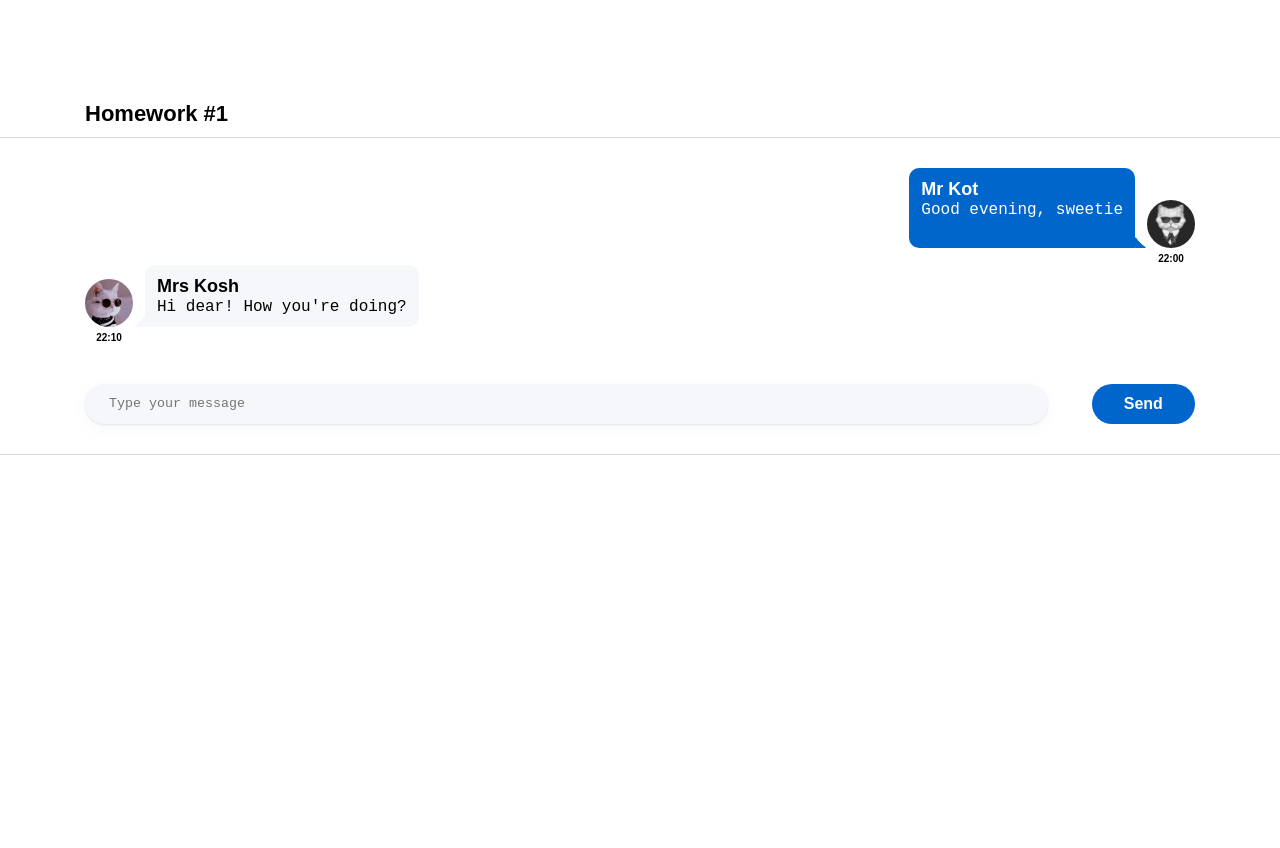
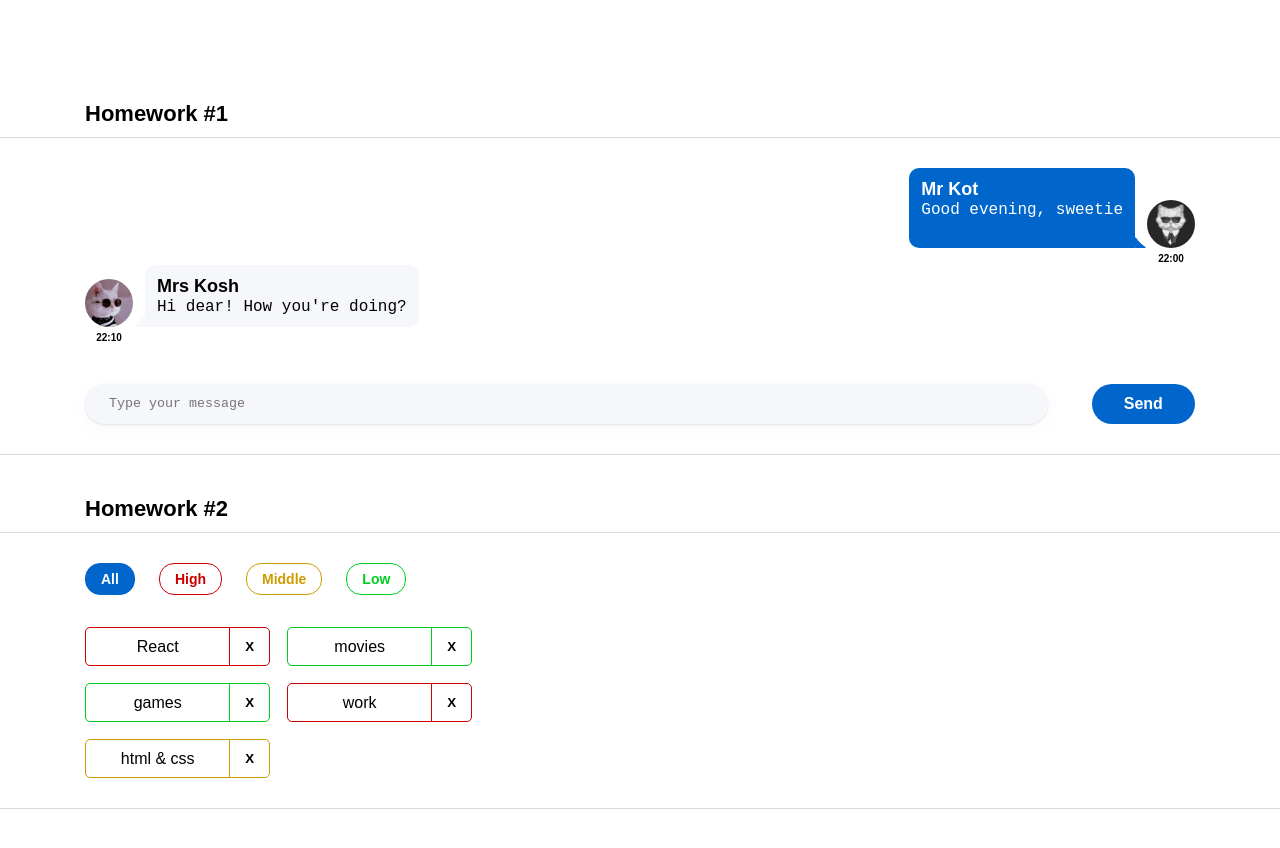
Before and after one commit to MorozovaAN/tasks-with-autotests, a React (Create React App) app: page / in a window 1280 px wide. Shown: the top 848 px of the page. Before the commit the page ends 800 px from the top, so only its background shows below. Built offline with nearby package versions, Linux system fonts and the light colour scheme.

Commit message:
feat: add hw02 solution

```diff
--- a/src/s1-main/App.module.css
+++ b/src/s1-main/App.module.css
@@ -11,6 +11,7 @@
 .hwBorder {
   border-top: 1px solid #d9d9d9;
   border-bottom: 1px solid #d9d9d9;
+  margin-bottom: 40px;
 }
 .hwTitle {
   max-width: 1140px;
--- a/src/s1-main/App.tsx
+++ b/src/s1-main/App.tsx
@@ -1,13 +1,14 @@
 import React from 'react'
 import s from './App.module.css'
 import HW1 from '../s2-homeworks/hw01/HW1'
+import HW2 from "../s2-homeworks/hw02/HW2";
 
 function App() {
     return (
         <div className={s.App}>
             <HW1/>
+            <HW2/>
             {/*раскомментировать по ходу выполнения*/}
-            {/*<HW2/>*/}
             {/*<HW3/>*/}
             {/*<HW4/>*/}
 
--- a/src/s2-homeworks/hw02/HW2.tsx
+++ b/src/s2-homeworks/hw02/HW2.tsx
@@ -17,46 +17,47 @@
 * */
 
 // types
-export type AffairPriorityType = any // need to fix any
+export type AffairPriorityType = 'high' | 'low' | 'middle'; // need to fix any
 export type AffairType = {
-    _id: any // need to fix any
-    name: any // need to fix any
+    _id: number // need to fix any
+    name: string // need to fix any
     priority: AffairPriorityType
 }
 export type FilterType = 'all' | AffairPriorityType
 
 // constants
-const defaultAffairs: any = [ // need to fix any
+const defaultAffairs: AffairType[] = [ // need to fix any
     {_id: 1, name: 'React', priority: 'high'}, // студенты могут изменить содержимое name и количество элементов в массиве, ...priority не менять!
-    {_id: 2, name: 'anime', priority: 'low'},
+    {_id: 2, name: 'movies', priority: 'low'},
     {_id: 3, name: 'games', priority: 'low'},
     {_id: 4, name: 'work', priority: 'high'},
     {_id: 5, name: 'html & css', priority: 'middle'},
 ]
 
 // pure helper functions
-export const filterAffairs = (affairs: any, filter: any): any => { // need to fix any
-
-
-    return affairs // need to fix
+export const filterAffairs = (affairs: AffairType[], filter: FilterType): AffairType[] => {
+    if(filter === "high") return affairs.filter((a) => a.priority === "high")
+    if(filter === "middle") return affairs.filter((a) => a.priority === "middle")
+    if(filter === "low") return affairs.filter((a) => a.priority === "low")
+    return affairs
 }
-export const deleteAffair = (affairs: any, _id: any): any => { // need to fix any
-
-    return affairs // need to fix
+export const deleteAffair = (affairs: AffairType[], _id: number): AffairType[] => {
+    return affairs.filter((a) => a._id !== _id)
 }
 
 function HW2() {
-    const [affairs, setAffairs] = useState<any>(defaultAffairs) // need to fix any
-    const [filter, setFilter] = useState<FilterType>('all')
+    const [affairs, setAffairs] = useState<AffairType[]>(defaultAffairs);
+    const [filter, setFilter] = useState<FilterType>('all');
 
     const filteredAffairs = filterAffairs(affairs, filter)
-    const deleteAffairCallback = (_id: any) => { // need to fix any
-        // need to fix
+    const deleteAffairCallback = (_id: number) => {
+        setAffairs(deleteAffair(affairs,_id));
     }
 
     return (
         <div id={'hw2'}>
             <div className={s2.hwTitle}>Homework #2</div>
+            <div  className={s2.hwBorder}>
                 <div className={s2.hw}>
                     <Affairs
                         data={filteredAffairs}
@@ -66,6 +67,7 @@
                     />
                 </div>
             </div>
+        </div>
     )
 }
 
--- a/src/s2-homeworks/hw02/affairs/Affairs.tsx
+++ b/src/s2-homeworks/hw02/affairs/Affairs.tsx
@@ -4,24 +4,24 @@
 import s from './Affairs.module.css'
 
 type AffairsPropsType = {
-    data: any // need to fix any
-    setFilter: any
-    deleteAffairCallback: any
+    data: AffairType[]
+    setFilter: (filter: FilterType) => void
+    deleteAffairCallback: (_id: number) => void
     filter: FilterType
 }
 
 function Affairs(props: AffairsPropsType) {
     const setAll = () => {
-        // need to fix
+        props.setFilter("all")
     }
     const setHigh = () => {
-        // need to fix
+        props.setFilter("high")
     }
     const setMiddle = () => {
-        // need to fix
+        props.setFilter("middle")
     }
     const setLow = () => {
-        // need to fix
+        props.setFilter("low")
     }
 
     const cnAll = s.button + ' ' + s.all + (props.filter === 'all' ? ' ' + s.active : '')
--- a/src/s2-homeworks/hw02/affairs/affair/Affair.tsx
+++ b/src/s2-homeworks/hw02/affairs/affair/Affair.tsx
@@ -4,14 +4,13 @@
 import s2 from '../Affairs.module.css'
 
 type AffairPropsType = {
-    // key не нужно типизировать
     affair: AffairType
-    deleteAffairCallback: any // need to fix any
+    deleteAffairCallback: (_id: number) => void // need to fix any
 }
 
 function Affair(props: AffairPropsType) {
     const deleteCallback = () => {
-        // need to fix
+        props.deleteAffairCallback(props.affair._id)
     }
 
     const nameClass = s.name + ' ' + s2[props.affair.priority]
@@ -25,20 +24,19 @@
         >
             <div id={'hw2-name-' + props.affair._id} className={nameClass}>
                 {/*создаёт студент*/}
-
+                {props.affair.name}
                 {/**/}
             </div>
             <div id={'hw2-priority-' + props.affair._id} hidden>
                 {/*создаёт студент*/}
-
+                {props.affair.priority}
                 {/**/}
             </div>
 
             <button
                 id={'hw2-button-delete-' + props.affair._id}
                 className={buttonClass}
-                // need to fix
-
+                onClick={deleteCallback}
             >
                 {/*текст кнопки могут изменить студенты*/}
                 X
```
Lines whose indentation alone changed are shown as unchanged.
